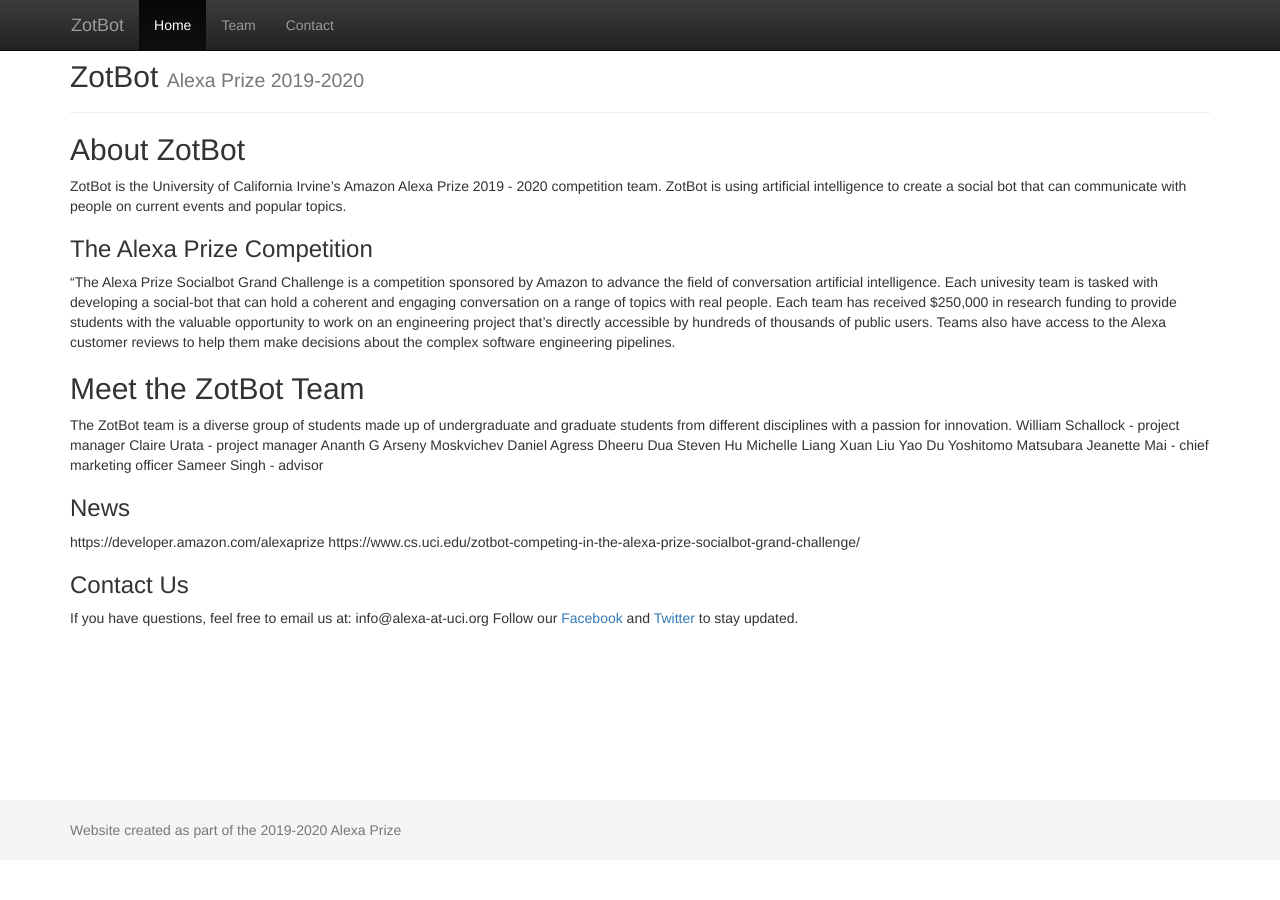
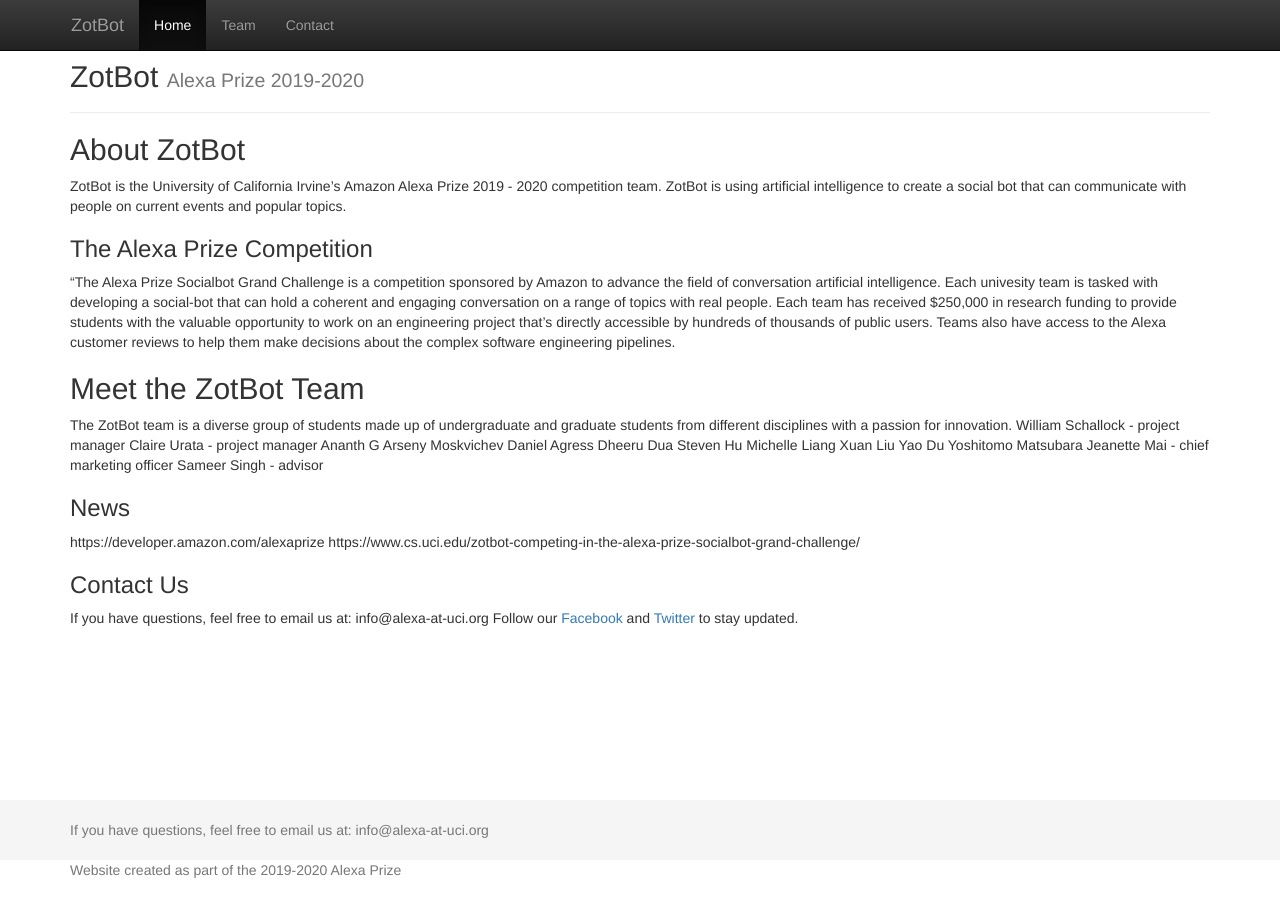
Before and after one commit to uci-zotbot/zotbot, a Jekyll site: the page built from docs/index.md, in a window 1280 px wide and 900 px high, scrolled down 40 px. Built offline with Jekyll 4.4.1, drawn with Linux system fonts in a browser that asks for light colours; before the commit the page ends 900 px from its top, so only the background shows below that.

Commit message:
Update default.html

```diff
--- a/docs/_layouts/default.html
+++ b/docs/_layouts/default.html
@@ -79,7 +79,8 @@
 
     <footer class="footer">
       <div class="container">
-        <p class="text-muted">Website created as part of the 2019-2020 Alexa Prize</p>
+        <p class="text-muted">If you have questions, feel free to email us at: info@alexa-at-uci.org</p>
+	<p class="text-muted"> Website created as part of the 2019-2020 Alexa Prize</p>
       </div>
     </footer>
 
```
